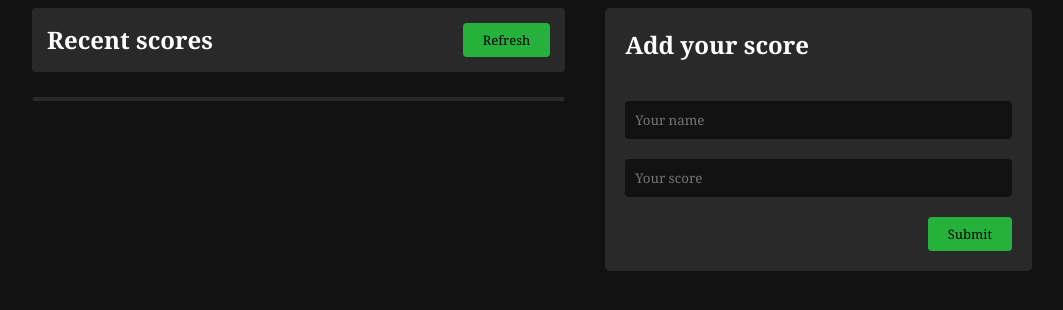
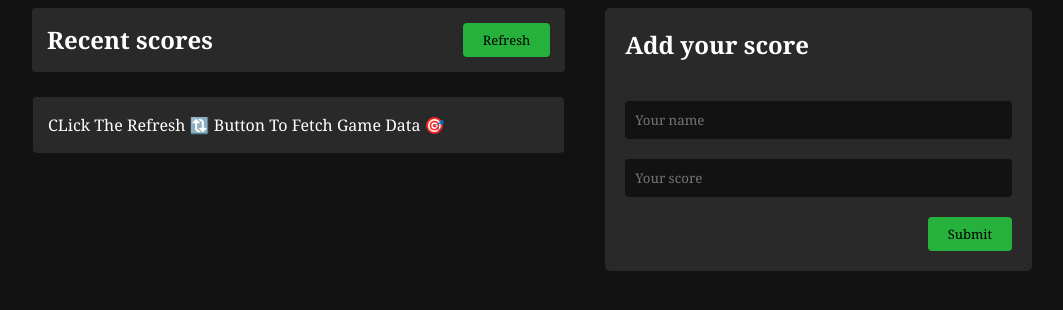
Before and after one commit to microhass/leaderboard, a website built with webpack: page src/template.html in a window 1280 px wide. Shown: the part 110-420 px from the top of the page, without its empty margins (108-1171 px from the left). Built offline with nearby package versions, Linux system fonts and the light colour scheme.

Commit message:
Added a placeholder before refresh happens

```diff
--- a/src/template.html
+++ b/src/template.html
@@ -31,7 +31,7 @@
             <button type="button" id="refresh">Refresh</button>
           </div>
           <ul>
-
+            <li>CLick the refresh 🔃 button to fetch game data 🎯</li>
           </ul>
         </section>
         <section class="score-form">
```
Also changed, not shown: dist/index.html.
